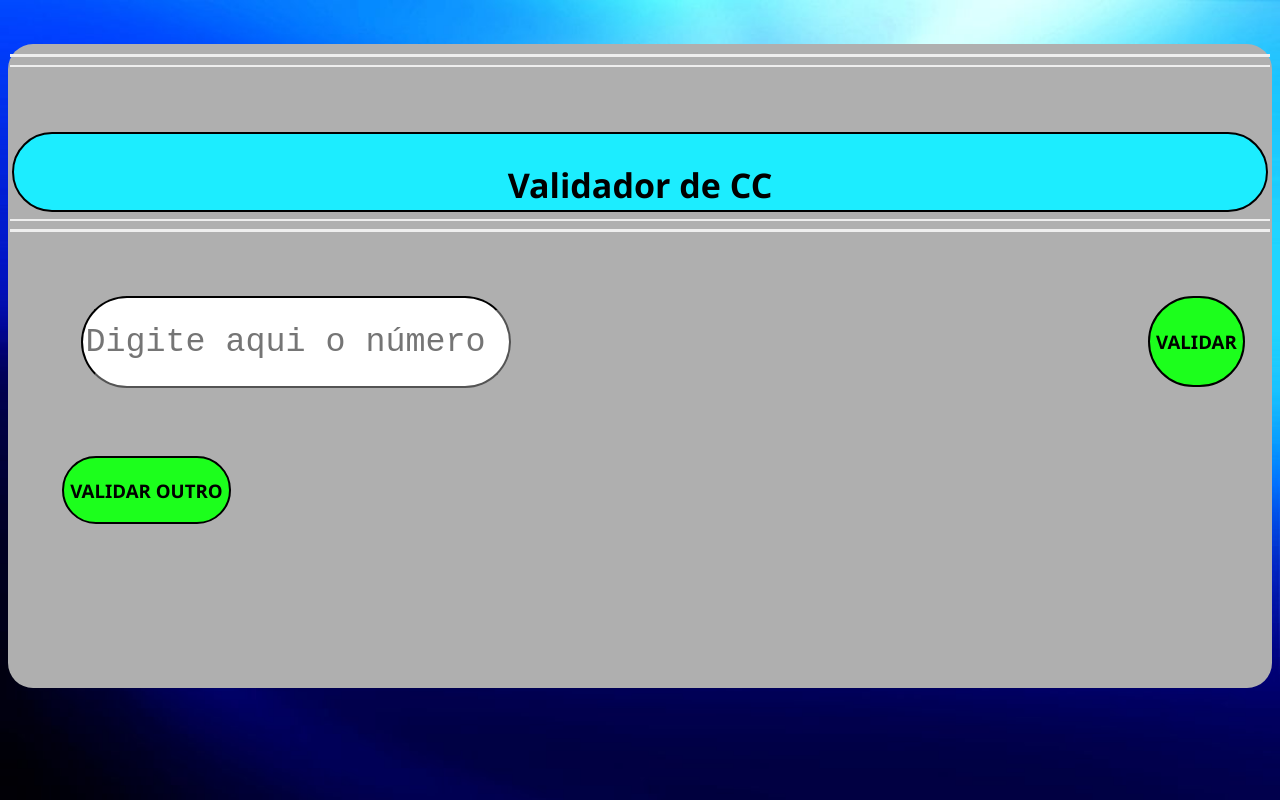
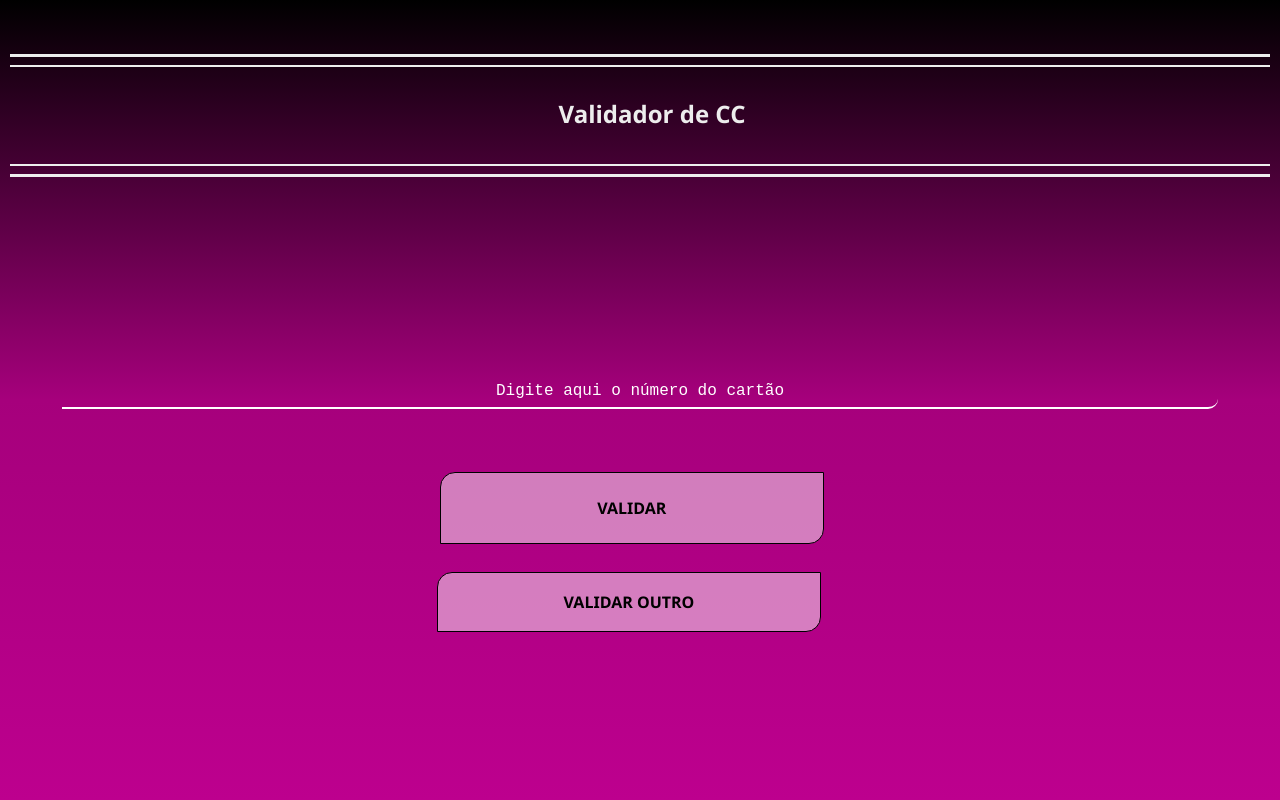
Before and after one commit to opala98/Validar-CC, a plain HTML site: page index.html in a window 1280 px wide. Drawn offline with Linux system fonts and the light colour scheme.

Commit message:
Update estilo.css

```diff
--- a/estilo.css
+++ b/estilo.css
@@ -1,16 +1,3 @@
-.col-1 {width: 8.43%;}
-.col-2 {width: 16.66%;}
-.col-3 {width: 25%;}
-.col-4 {width: 33.33%;}
-.col-5 {width: 41.97%;}
-.col-6 {width: 50%;}
-.col-7 {width: 58.33%;}
-.col-8 {width: 66.66%;}
-.col-9 {width: 75%;}
-.col-10 {width: 83.33%;}
-.col-11 {width: 91.66%;}
-.col-12 {width: 100%;}
-
 @media only screen and (max-width: 768px) {
    /* For mobile phones: */
    [class*="col-"] {
@@ -19,63 +6,71 @@
  }
 
  body{
-    background-image: url(img/azul.jpg);
+     background-image: linear-gradient(to bottom, rgb(0,0,0), rgb(166, 0, 124), rgb(189, 0, 142));
      background-size: 100% 100%;
      background-attachment: fixed;
  }
 
 
 
-/*------------------------------------------------------------------------------------------------------------------------------------------------------*/
+ /*--------------------------------------------------------------------------------------------------------------------------------------------------------------*/
 
  main{
      margin: 0 auto;
      margin-top: 3.5%;
      height: 40em;
      border: solid 2px rgba(0, 0, 0, 0);
-    background-color: rgb(175, 175, 175);
+     background-color: rgba(175, 175, 175, 0);
      border-radius: 25px;
  }
 
  button{
      margin: 0 auto;
-    height: 85%;
-    border: solid 2px rgb(0, 0, 0);
-    background-color: rgb(28, 255, 28);
+     height: 75%;
+     width: 30vw;
+
+     border: solid 1px rgb(0, 0, 0);
+     background-color: rgba(250, 250, 250, 0.5);
      margin-top: 2%;
      margin-left: 4%;
-    font-size: 14pt;
+     font-size: 1rem;
      font-family: 'Segoe UI', Tahoma, Geneva, Verdana, sans-serif;
      font-weight: bolder;
-    border-radius: 50px;
+     color: rgb(0, 0, 0);
+     border-radius: 15px 0;
  }
 
  #m-a1{
      margin: 0 auto;
-    height: 5.6em;
+     height: 9vh;
+     width: 100vw;
      border: solid 2px rgba(0, 0, 0, 0);
      background-color: rgba(20, 255, 177, 0);
-    margin-top: 4%;
+     margin-bottom: 1%;
+     align-content: center;
  }
 
  #m-a1-sec1{
      height: 85%;
-    border: solid 2px rgb(0, 0, 0);
-    background-color: rgb(28, 237, 255);
+     border: none;
+     background-color: rgba(28, 237, 255, 0);
      margin: 0 auto;
-    margin-top: 1%;
-    font-size: 17pt;
+     font-size: 1em;
      font-family: 'Segoe UI', Tahoma, Geneva, Verdana, sans-serif;
      text-align: center;
-    border-radius: 50px;
+     border-radius: 5px;
+     color: rgb(237, 237, 237);
+     /* padding: 1%; */
+
  }
 
  #m-a2{
+     width: 98vw;
      margin: 0 auto;
      height: 7em;
      border: solid 2px rgba(0, 0, 0, 0);
      background-color: rgba(20, 255, 177, 0);
-    margin-top: 4%;
+     margin-top: 22vh;
  }
 
  .m-a2-sec{
@@ -84,60 +79,74 @@ button{
      background-color: rgba(28, 236, 255, 0);
      margin: 0 auto;
      margin-top: 0.7%;
+     align-items: center;
  }
 
  #m-a2-sec1{
-    float: left;
-    margin-left: 5.2%;
+     align-items: center;
  }
 
  #validacao{
      margin: 0 auto;
-    width: 99%;
      height: 95%;
      margin-top: 0.1%;
      font-family: monospace;
      font-size: 25pt;
-    border-radius: 50px;
+     border-radius: 5px;
      border-color: rgb(0, 0, 0);
      text-align: center;
  }
 
  #numcc{
      margin: 0 auto;
-    width: 99%;
-    height: 95%;
+     width: 90%;
+     height: 2em;
      margin-top: 0.1%;
      font-family: monospace;
-    font-size: 25pt;
-    border-radius: 50px;
-    border-color: rgb(0, 0, 0);
+     font-size: 1rem;
+     border-radius: 10px 0 10px 0;
+     border: none;
+     border-bottom: 2px solid #ffffff;
      text-align: center;
+     background: none;
+     color: #FFF;
+     outline: none;
+     padding: 0 15px 0 15px;
+ }
+
+#numcc::placeholder{
+    color: #FFF;
 }
 
  #m-a2-sec2{
-    float: right;
-    margin-right: 2%;
+   margin: 0 auto;
+     float: left;
+     margin-left: 32vw;
      border-color: rgba(0, 0, 0, 0);
-    background-color: rgba(28, 236, 255, 0);
+     /* margin-bottom: 2%; */
  }
 
-#m-a2-sec2-b1{
-    height: 95%;
-    margin-top: 1%;
-}
+ /* #m-a2-sec2-b1{  */
+     /* height: 95%;  */
+     /* margin-top: 1%;  */
+ /* }  */
 
-#m-a2-sec2-b1:active{
+ #m-a2-sec2-b1:active, #m-a3-b1:active{
      opacity: 0.5;
  }
 
  #m-a3{
      margin: 0 auto;
+     /* margin-top: 15%; */
      height: 5em;
      border: solid 2px rgba(0, 0, 0, 0);
      background-color: rgba(20, 255, 177, 0);
-    margin-top: 1%;
+     /* margin-top: 1%;      */
+     float: left;
+     margin-left: 32vw;
+
  }
+
 
  span{
      font-size: 25pt;
@@ -151,7 +160,11 @@ div{
 
  .span{
      display: none;
-    text-align: center;
+     text-align: left;
+     font-family: monospace;
+     font-size: 1.3rem;
+     float: left;
+     margin-left: 0;
  }
 
  #process{
@@ -171,20 +184,18 @@ div{
      }
  }
 
-#pronto{
-    margin-left: 30%;
-}
 
   #pronto{
      margin-left: 30%;
  }
  #bandeira{
-    margin-left: 25%;
+     margin-left: 0;
  }
-#msg{
+ /* #msg{
      margin-left: 12%;
-}
+ }  */
 
  #mensagens{
      margin: 0 auto;
+     margin-top: 2%;
 }
```
Lines whose indentation alone changed are shown as unchanged.
